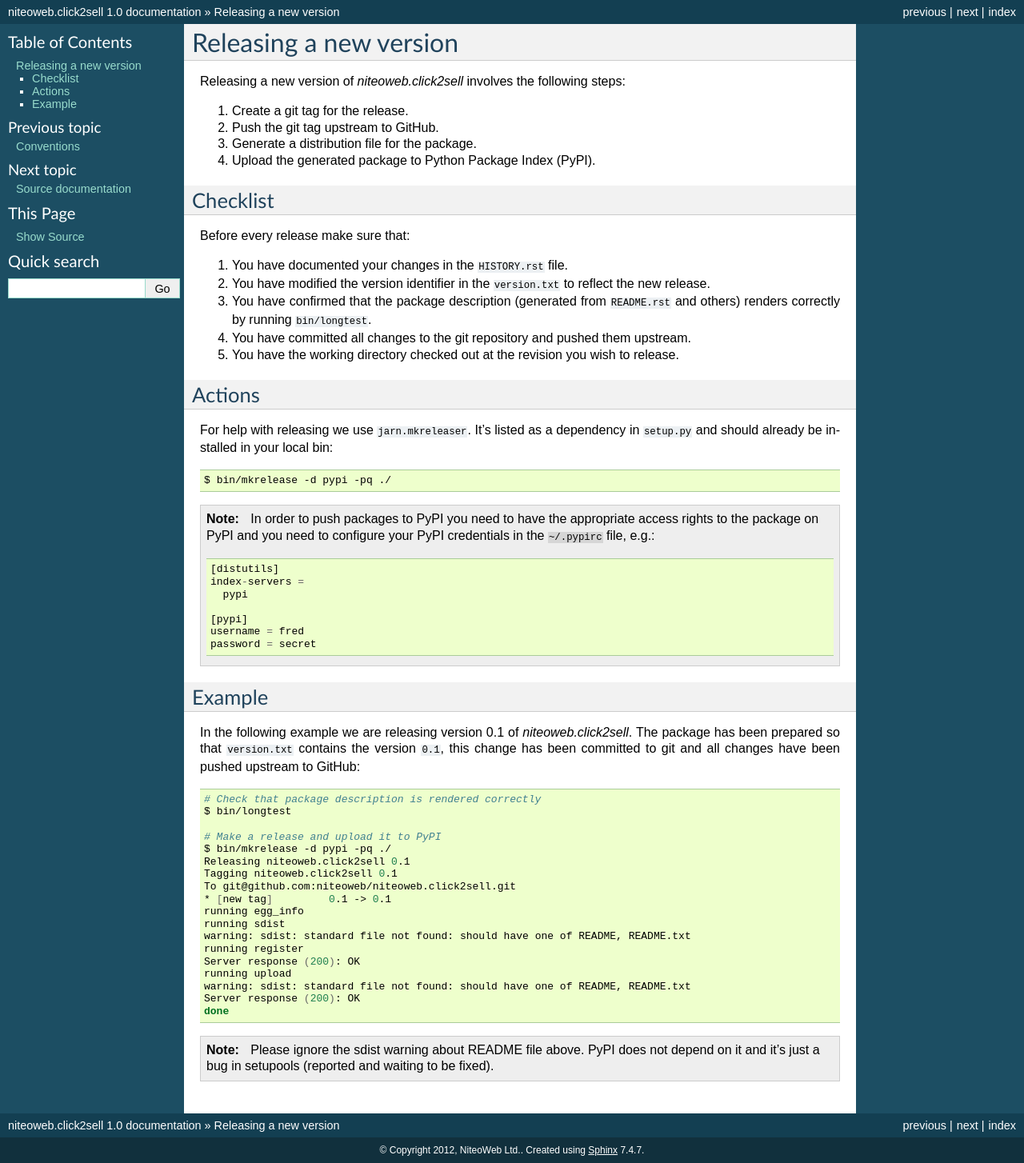
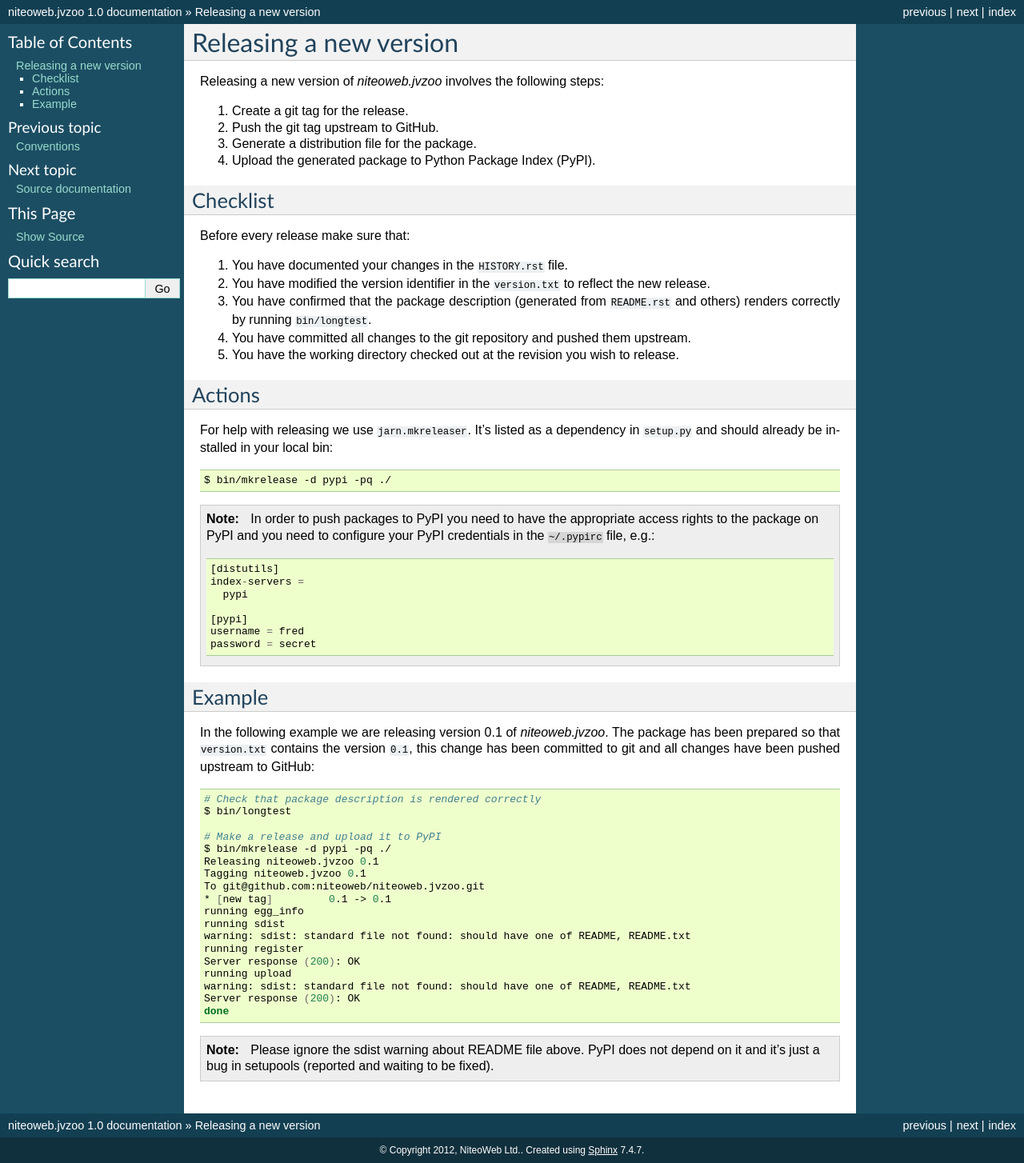
Before and after one commit to teamniteo/niteoweb.jvzoo, a Sphinx documentation site: the page built from docs/release.rst, in a window 1280 px wide. Shown: the whole page at 80% size. Built offline with Sphinx 7.4.7, drawn with Linux system fonts in a browser that asks for light colours.

Commit message:
fixing tests

```diff
--- a/README.rst
+++ b/README.rst
@@ -115,9 +115,9 @@
 TODO: how to test
 You are now ready to do a test buy! Go back to ``Sellers`` and click
 ``Test BUY``. Before you finish the transaction, you need to set up your Plone
-site to receive Click2Sell server notifications.
+site to receive JVZoo server notifications.
 
-Confirm by logging-in to `Click2Sell <http://click2sell.eu>`_ and checking to
+Confirm by logging-in to `JVZoo <http://jvzoo.eu>`_ and checking to
 see if there were any purchases. Also check if your receive an email with
 username and password for accessing your site and try to login with them.
 
--- a/docs/HISTORY.rst
+++ b/docs/HISTORY.rst
@@ -26,7 +26,7 @@
 - More verbose POST error handling.
   [zupo]
 
-- Revert making click2sell key non-required so we can edit the mapping without
+- Revert making jvzoo key non-required so we can edit the mapping without
   always supplying the key.
   [zupo]
 
@@ -34,8 +34,8 @@
 0.4.2 (2012-04-29)
 ------------------
 
-- Made ``click2sell key`` non-required so we can modify the product_id to
-  group_name mapping without always supplying the ``click2sell key``.
+- Made ``jvzoo key`` non-required so we can modify the product_id to
+  group_name mapping without always supplying the ``jvzoo key``.
   [zupo]
 
 - Even more work on groups edge-cases.
--- a/docs/conf.py
+++ b/docs/conf.py
@@ -1,5 +1,5 @@
 # -*- coding: utf-8 -*-
-# niteoweb.click2sell documentation build configuration file, created by
+# niteoweb.jvzoo documentation build configuration file, created by
 # sphinx-quickstart on Mon Feb  8 19:10:04 2010.
 # This file is execfile()d with the current directory set to its
 # containing dir.
@@ -38,7 +38,7 @@
 
 # General information about the project.
 from datetime import datetime
-project = u'niteoweb.click2sell'
+project = u'niteoweb.jvzoo'
 copyright = u'%s, NiteoWeb Ltd.' % datetime.now().year
 
 # The version info for the project you're documenting, acts as replacement for
@@ -157,7 +157,7 @@
 #html_file_suffix = ''
 
 # Output file base name for HTML help builder.
-htmlhelp_basename = 'niteowebclick2selldoc'
+htmlhelp_basename = 'niteowebjvzoodoc'
 
 
 # -- Options for LaTeX output -------------------------------------------------
@@ -172,8 +172,8 @@
 # (source start file, target name, title, author, documentclass [howto/manual])
 latex_documents = [
   ('index',
-   'niteowebclick2sell.tex',
-  u'niteoweb.click2sell Documentation',
+   'niteowebjvzoo.tex',
+  u'niteoweb.jvzoo Documentation',
   u'', 'manual'
   ),
 ]
--- a/docs/dev.rst
+++ b/docs/dev.rst
@@ -7,9 +7,9 @@
 Mocked request
 ==============
 
-If you want to mock a request from Click2Sell in your local development
+If you want to mock a request from JVZoo in your local development
 environment, run something along these lines:
 
 .. sourcecode:: bash
 
-    $ curl -d "buyer_email=test@niteoweb.com&buyer_name=John&buyer_surname=Smith&product_id=1&product_name=TestProduct&affiliate_username=affiliate@niteoweb.com&c2s_transaction_id=1&purchase_date=2012/01/01&purchase_time=00:00:00&secretkey=secret&acquirer_transaction_id=123&checksum=B457E9433F98EF22AA9DD9BA4A5E2B16" http://localhost:8080/Plone/@@click2sell
+    $ curl -d "buyer_email=test@niteoweb.com&buyer_name=John&buyer_surname=Smith&product_id=1&product_name=TestProduct&affiliate_username=affiliate@niteoweb.com&c2s_transaction_id=1&purchase_date=2012/01/01&purchase_time=00:00:00&secretkey=secret&acquirer_transaction_id=123&checksum=B457E9433F98EF22AA9DD9BA4A5E2B16" http://localhost:8080/Plone/@@jvzoo
--- a/docs/release.rst
+++ b/docs/release.rst
@@ -4,7 +4,7 @@
 Releasing a new version
 =======================
 
-Releasing a new version of `niteoweb.click2sell` involves the following steps:
+Releasing a new version of `niteoweb.jvzoo` involves the following steps:
 
 #. Create a git tag for the release.
 #. Push the git tag upstream to GitHub.
@@ -59,7 +59,7 @@
 Example
 =======
 
-In the following example we are releasing version 0.1 of `niteoweb.click2sell`. The
+In the following example we are releasing version 0.1 of `niteoweb.jvzoo`. The
 package has been prepared so that ``version.txt`` contains the version ``0.1``,
 this change has been committed to git and all changes have been pushed
 upstream to GitHub:
@@ -71,9 +71,9 @@
 
   # Make a release and upload it to PyPI
   $ bin/mkrelease -d pypi -pq ./
-  Releasing niteoweb.click2sell 0.1
-  Tagging niteoweb.click2sell 0.1
-  To git@github.com:niteoweb/niteoweb.click2sell.git
+  Releasing niteoweb.jvzoo 0.1
+  Tagging niteoweb.jvzoo 0.1
+  To git@github.com:niteoweb/niteoweb.jvzoo.git
   * [new tag]         0.1 -> 0.1
   running egg_info
   running sdist
```
Also changed, not shown: docs/conventions.rst (+4 -4 lines), docs/source.rst (+8 -8 lines), 2 other files.
